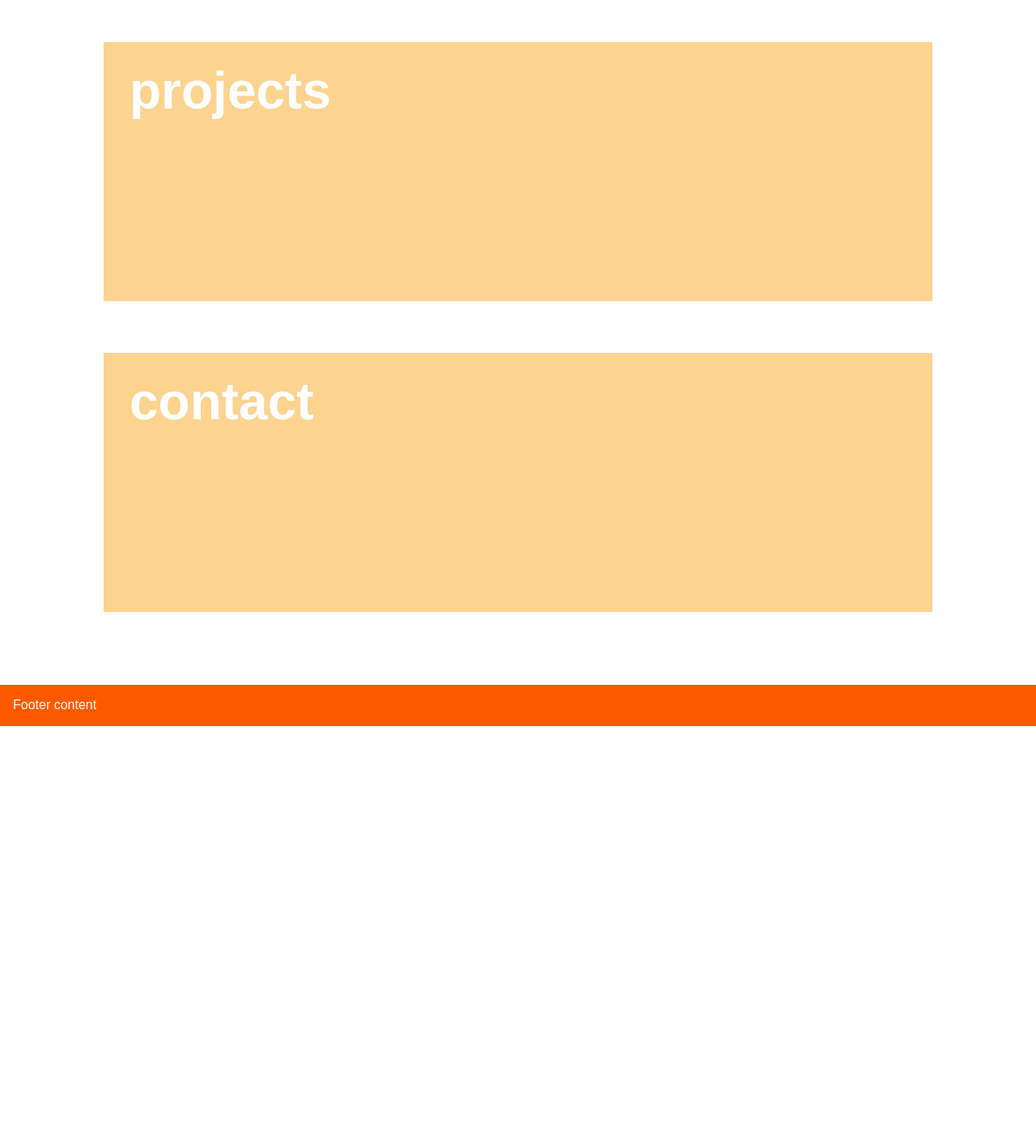
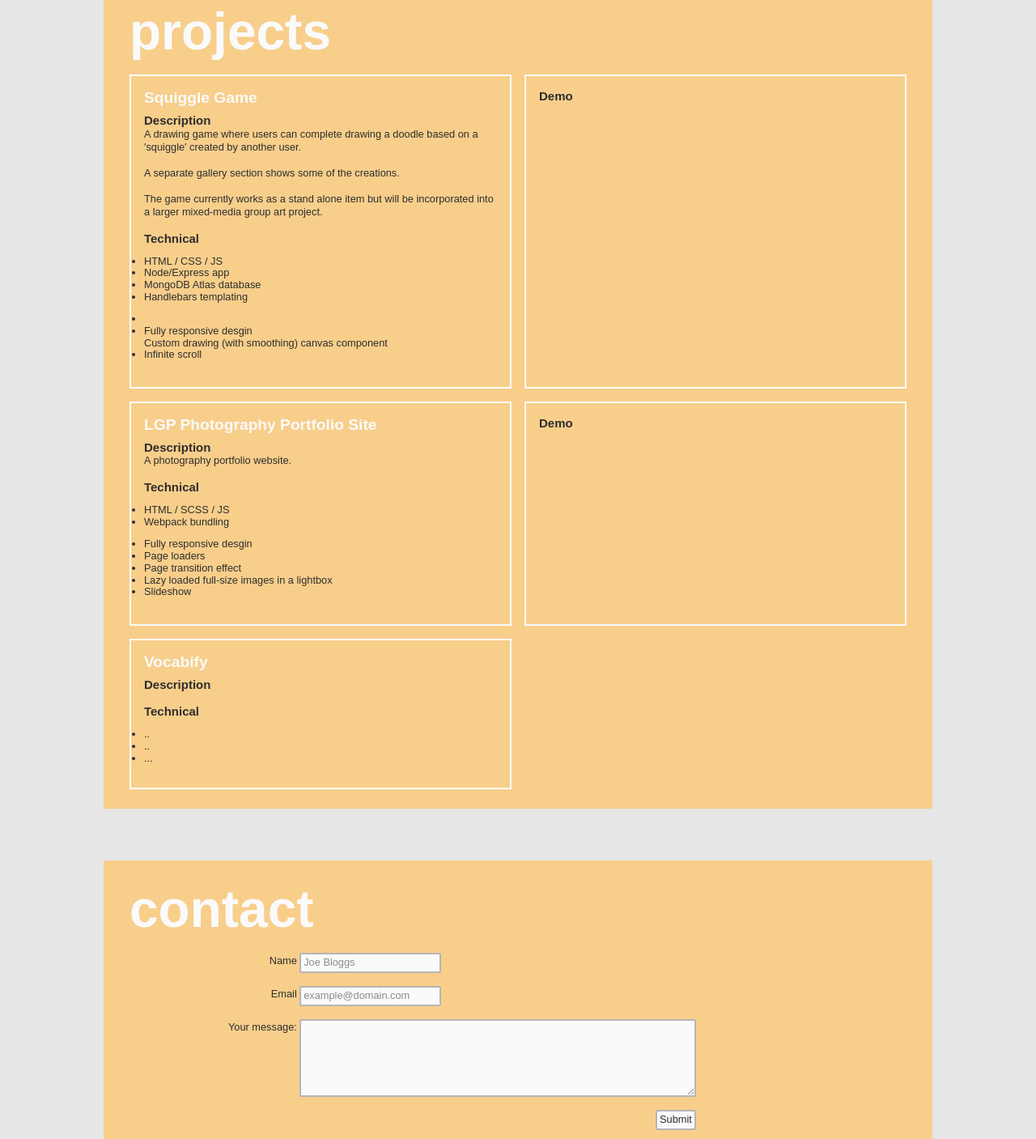
Before and after one commit to ArtificialLuxuryIntelligence/portfolio, a plain HTML site: page index.html in a window 1280 px wide. Shown: the part 1313-2720 px from the top of the page at 81% size. Before the commit the page ends 2210 px from the top, so only its background shows below. Drawn offline with Linux system fonts and the light colour scheme; a web font is replaced by a local one.

Commit message:
added formspree form

```diff
--- a/index.html
+++ b/index.html
@@ -24,21 +24,22 @@
         <div class="nav-toggle"><div class="hamburger"></div></div>
         <ul class="nav-link-nav nav-closed">
           <!-- start with projects? -->
-          <li><a class="nav-link" href="#about-anchor">about</a></li>
-          <li><a class="nav-link" href="#projects-anchor">projects</a></li>
-          <li><a class="nav-link" href="#contact-anchor">contact</a></li>
+          <li><a class="nav-link" href="#about">about</a></li>
+          <li><a class="nav-link" href="#projects">projects</a></li>
+          <li><a class="nav-link" href="#contact">contact</a></li>
         </ul>
       </nav>
     </header>
 
     <div class="banner">
       <div class="banner-content">
+        <div class="spacer"></div>
         <div class="banner-intro">
           <h1 id="banner-intro1" class="text-roll">Ali Khokhar<!--  --></h1>
           <h2 id="banner-intro2" class="text-roll">
             Full-stack developer
           </h2>
-          <a id="banner-intro3" class="text-roll" href="#about-anchor">
+          <a id="banner-intro3" class="text-roll" href="#about">
             <i class="fa fa-angle-double-down fa-2x"></i>
           </a>
         </div>
@@ -175,8 +176,8 @@
     </div>
 
     <main class="main-content">
-      <section id="about">
-        <a class="anchor" id="about-anchor"></a>
+      <section class="about">
+        <a class="anchor" id="about"></a>
         <h1>about</h1>
 
         <div class="grid-container">
@@ -251,16 +252,110 @@
           </div>
         </div>
       </section>
-      <section>
-        <a class="anchor" id="projects-anchor"></a>
 
+      <section class="projects">
+        <a class="anchor" id="projects"></a>
         <h1>projects</h1>
+        <div class="grid-container">
+          <div class="grid-item">
+            <h2>Squiggle Game</h2>
+            <h3>Description</h3>
+            <p>
+              A drawing game where users can complete drawing a doodle based on
+              a 'squiggle' created by another user.
+            </p>
+            <p>A separate gallery section shows some of the creations.</p>
+            <p>
+              The game currently works as a stand alone item but will be
+              incorporated into a larger mixed-media group art project.
+            </p>
+            <h3>Technical</h3>
+
+            <ul>
+              <li>HTML / CSS / JS</li>
+              <li>Node/Express app</li>
+              <li>MongoDB Atlas database</li>
+              <li>Handlebars templating</li>
+            </ul>
+            <ul>
+              <li>
+              <li>Fully responsive desgin</li>
+
+                Custom drawing (with smoothing) canvas component
+              </li>
+              <li>Infinite scroll</li>
+            </ul>
+            <p></p>
+          </div>
+          <div class="grid-item">
+            <h3>Demo</h3>
+          </div>
+          <div class="grid-item">
+            <h2>LGP Photography Portfolio Site</h2>
+            <h3>Description</h3>
+            <p>
+              A photography portfolio website.
+            </p>
+            <!-- <p>Custom built with some design input from the client</p> -->
+
+            <h3>Technical</h3>
+            <ul>
+              <li>HTML / SCSS / JS</li>
+              <li>Webpack bundling</li>
+            </ul>
+            <ul>
+              <li>Fully responsive desgin</li>
+              <li>Page loaders</li>
+              <li>Page transition effect</li>
+              <li>Lazy loaded full-size images in a lightbox</li>
+              <li>Slideshow</li>
+            </ul>
+
+            <p></p>
+          </div>
+          <div class="grid-item">
+          <h3>Demo</h3>
+          </div>
+          <div class="grid-item">
+            <h2>Vocabify</h3>
+            <h3>Description</h3>
+            <p></p>
+            <h3>Technical</h3>
+            <ul>
+              <li>..</li>
+              <li>..</li>
+              <li>...</li>
+            </ul>
+          </div>
+        </div>
       </section>
 
-      <section>
-        <a class="anchor" id="contact-anchor"></a>
+      <section class="contact">
+        <a class="anchor" id="contact"></a>
 
         <h1>contact</h1>
+
+        <form method="post" action="https://formspree.io/myyjwvkw" id="form" class="validate">
+          <div class="form-field">
+            <label for="full-name">Name</label>
+            <input type="text" name="name" id="name" placeholder="Joe Bloggs" required />
+          </div>
+          <div class="form-field">
+            <label for="email-input">Email</label>
+            <input type="email" name="email-input" id="email-input" placeholder="example@domain.com" required />
+          </div>
+
+          <div class="form-field">
+            <label for="message">  Your message:</label>
+            <textarea name="message"></textarea>
+          </div>
+
+          <div class="form-field">
+            <input id="submit" type="submit" value="Submit">
+          </div>
+        </form>
+
+
       </section>
     </main>
 
--- a/scss/_main.scss
+++ b/scss/_main.scss
@@ -86,7 +86,7 @@ nav {
   /* text-align: center; */
   justify-content: center;
   align-items: center;
-  height: 100vh;
+  height: 100%;
   width: 100%;
 
   background-image: url("../assets/sunrise-clouds2.jpg");
@@ -103,23 +103,29 @@ nav {
     align-items: center;
     justify-content: space-between;
     color: $cpop;
-    font-size: 2rem;
+    font-size: 1.6rem;
     font-weight: 100;
 
+    //just change colours instead of overlay? maybe not
     &::before {
       position: absolute;
       content: "";
       top: 0;
       left: 0;
       width: 100%;
-      height: 100vh;
+      height: 100%;
       background-color: rgba(0, 0, 0);
       opacity: 20%;
       /* border: 5px solid red; */
     }
+
+    .spacer {
+      height: 70px;
+    }
+
     .banner-intro {
       opacity: 90%;
-      margin-top: 20%;
+      // margin-top: 10%;
       text-align: center;
       text-transform: uppercase;
       #banner-intro1 {
@@ -130,14 +136,14 @@ nav {
       #banner-intro2 {
         letter-spacing: 0.3rem;
         font-size: 0.6em;
-        margin-bottom: 5vh;
+        margin-bottom: 1rem;
         animation-delay: 0.4s;
       }
       #banner-intro3 {
         opacity: 0;
         animation-delay: 0.7s;
         .fa {
-          padding: 15%;
+          padding: 3rem;
           color: $c2;
           transition: 0.3s;
           &:hover {
@@ -223,7 +229,7 @@ nav {
 /* ---------- main content ---------- */
 
 body {
-  //   background-color: #ffebcb;
+  background-color: #e6e6e6;
 }
 
 main {
@@ -232,6 +238,8 @@ main {
 }
 
 section {
+  font-size: 0.8rem;
+
   position: relative;
   margin-top: 4rem;
   min-height: 40vh;
@@ -255,21 +263,66 @@ section {
   .grid-container {
     display: grid;
     grid-template-columns: 1fr 1fr;
-    grid-template-rows: 100%;
+    grid-template-rows: auto;
     grid-gap: 1rem;
 
     .grid-item {
       padding: 1rem;
       border: 2px solid $cpop;
       // background-color: rgba(255, 255, 255, 0.329);
+
+      ul {
+        list-style: disc;
+      }
     }
   }
   p {
+    font-size: 0.8rem;
     margin-bottom: 1rem;
     line-height: 125%;
   }
   &:last-child {
     margin-bottom: 90px;
+  }
+}
+/* ---------- contact */
+
+.contact {
+  form {
+    max-width: 700px;
+
+    .form-field {
+      display: flex;
+      margin: 0 0 1rem 0;
+    }
+
+    label {
+      text-align: right;
+      width: 30%;
+    }
+    label,
+    input,
+    textarea {
+      max-width: 70%;
+      padding: 0.2rem;
+      // justify-content: space-between;
+    }
+    textarea {
+      width: 70%;
+      height: 6rem;
+    }
+
+    input,
+    textarea {
+      border: 2px solid #aaa;
+      border-radius: 2px;
+    }
+
+    #submit {
+      margin-left: auto;
+      background-color: white;
+      width: auto;
+    }
   }
 }
 
@@ -350,22 +403,26 @@ footer {
     }
 
     ul {
+      display: inline-block;
       flex-direction: column;
-      display: inline-block;
       height: auto;
       position: absolute;
       top: 4rem;
       right: 0;
       margin-right: 0;
+      border-top-left-radius: 2rem;
+      border-bottom-left-radius: 2rem;
+
       background-color: $c3;
       transition: 0.4s ease;
       li {
         margin: 0;
         .nav-link {
-          text-align: center;
+          // text-align: center;
           width: 100%;
           display: inline-block;
           padding: 2.5rem 4rem;
+          padding: 2.5rem 3rem 2.5rem 1.5rem;
           font-size: 1.6rem;
 
           border-bottom: 1px solid $cpop;
@@ -384,6 +441,32 @@ footer {
 
   section {
   }
+
+  .contact {
+    form {
+      .form-field {
+        display: flex;
+        flex-direction: column;
+        width: 100%;
+      }
+      label {
+        text-align: left;
+      }
+      label,
+      input,
+      textarea {
+        max-width: 100%;
+      }
+      textarea {
+        width: 100%;
+      }
+      #submit {
+        // margin: auto;
+        padding: 1rem 1rem;
+        // width: 60%;
+      }
+    }
+  }
 }
 
 @media screen and (max-width: 350px) {
--- a/scss/styles.scss
+++ b/scss/styles.scss
@@ -1,8 +1,13 @@
+//setup files
+
 @import "setup/border-box.scss";
 @import "setup/clearfix.scss";
 @import "setup/global.scss";
+
 @import "setup/normalize.scss";
 @import "setup/typography.scss";
 @import "setup/variables.scss";
 
+//content
+
 @import "main.scss";
```
Also changed, not shown: css/styles.css, 1 other file.
